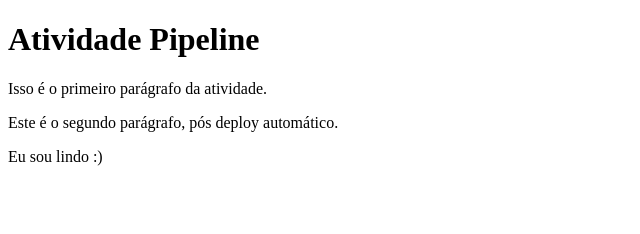
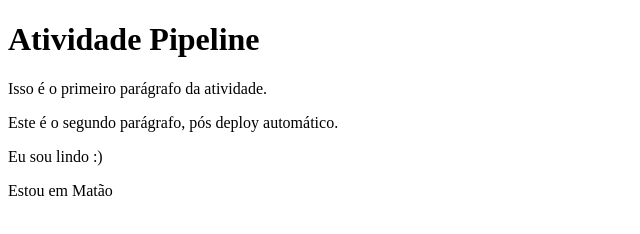
Before and after one commit to VictorPortolani/atividade-pipeline, a website: page index.html in a window 1280 px wide. Shown: the whole page, without its empty margins (0-640 px from the left). Drawn offline with Linux system fonts and the light colour scheme.

Commit message:
teste quatro com deploy

```diff
--- a/index.html
+++ b/index.html
@@ -10,5 +10,6 @@
     <p>Isso é o primeiro parágrafo da atividade.</p>
     <p>Este é o segundo parágrafo, pós deploy automático.</p>
     <p>Eu sou lindo :)</p>
+    <p>Estou em Matão</p>
 </body>
 </html>
```
